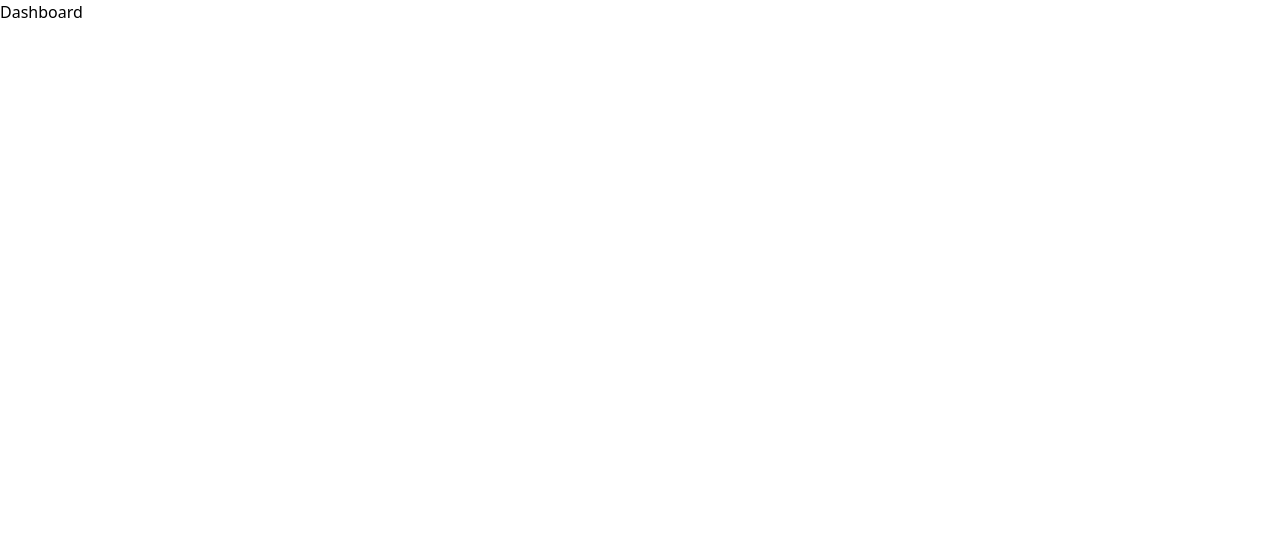
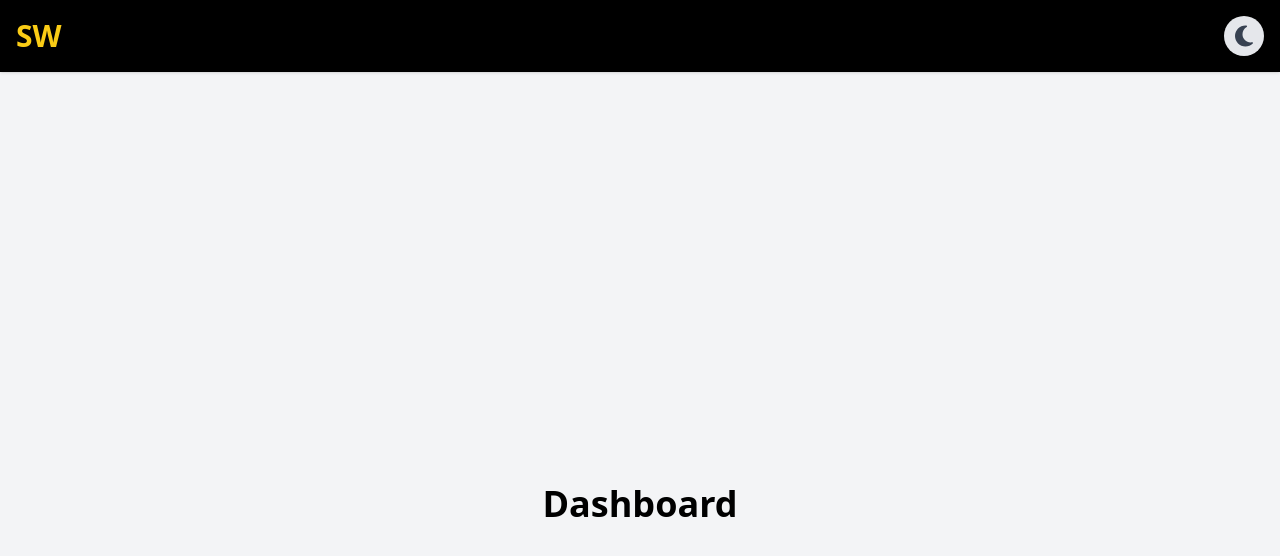
Before and after one commit to sizmamani/starwar, a React app: page / in a window 1280 px wide. Shown: the top 556 px of the page. Built offline with nearby package versions, Linux system fonts and the light colour scheme.

Commit message:
setup mainlaout and fix tailwind

```diff
--- /dev/null
+++ b/postcss.config.js
@@ -0,0 +1,3 @@
+module.exports = {
+  plugins: [require('tailwindcss'), require('autoprefixer')],
+};
--- a/public/index.html
+++ b/public/index.html
@@ -9,7 +9,6 @@
       name="description"
       content="Web site created using create-react-app"
     />
-    <link rel="apple-touch-icon" href="%PUBLIC_URL%/logo192.png" />
     <!--
       manifest.json provides metadata used when your web app is installed on a
       user's mobile device or desktop. See https://developers.google.com/web/fundamentals/web-app-manifest/
--- a/src/App.tsx
+++ b/src/App.tsx
@@ -1,14 +1,20 @@
 import { Dashboard, ResourceList, ResourceDetail } from 'routes';
 import { BrowserRouter, Routes, Route } from 'react-router-dom';
+import { ThemeProvider } from 'context/ThemeContext';
+import { MainLayout } from 'layouts/MainLayout';
 
 function App() {
   return (
     <BrowserRouter>
-      <Routes>
-        <Route path="/" element={<Dashboard />} />
-        <Route path="/:resource" element={<ResourceList />} />
-        <Route path="/:resource/:id" element={<ResourceDetail />} />
-      </Routes>
+      <ThemeProvider>
+        <MainLayout>
+          <Routes>
+            <Route path="/" element={<Dashboard />} />
+            <Route path="/:resource" element={<ResourceList />} />
+            <Route path="/:resource/:id" element={<ResourceDetail />} />
+          </Routes>
+        </MainLayout>
+      </ThemeProvider>
     </BrowserRouter>
   );
 }
--- /dev/null
+++ b/src/context/ThemeContext.tsx
@@ -0,0 +1,47 @@
+import React, { createContext, useContext, useState, useEffect } from 'react';
+
+type ThemeContextType = {
+  isDarkMode: boolean;
+  toggleTheme: () => void;
+};
+
+const ThemeContext = createContext<ThemeContextType | undefined>(undefined);
+
+export const ThemeProvider: React.FC<{ children: React.ReactNode }> = ({
+  children,
+}) => {
+  const [isDarkMode, setIsDarkMode] = useState(() => {
+    const savedTheme = localStorage.getItem('theme');
+    return (
+      savedTheme === 'dark' ||
+      (!savedTheme && window.matchMedia('(prefers-color-scheme: dark)').matches)
+    );
+  });
+
+  useEffect(() => {
+    localStorage.setItem('theme', isDarkMode ? 'dark' : 'light');
+    if (isDarkMode) {
+      document.documentElement.classList.add('dark');
+    } else {
+      document.documentElement.classList.remove('dark');
+    }
+  }, [isDarkMode]);
+
+  const toggleTheme = () => {
+    setIsDarkMode((prev) => !prev);
+  };
+
+  return (
+    <ThemeContext.Provider value={{ isDarkMode, toggleTheme }}>
+      {children}
+    </ThemeContext.Provider>
+  );
+};
+
+export const useTheme = () => {
+  const context = useContext(ThemeContext);
+  if (context === undefined) {
+    throw new Error('ThemeProvider is not found');
+  }
+  return context;
+};
--- a/src/index.tsx
+++ b/src/index.tsx
@@ -1,6 +1,6 @@
 import ReactDOM from 'react-dom/client';
 import App from './App';
-import 'assets/css/index.css';
+import './assets/css/index.css';
 
 const root = ReactDOM.createRoot(
   document.getElementById('root') as HTMLElement
--- /dev/null
+++ b/src/layouts/MainLayout.tsx
@@ -0,0 +1,38 @@
+import React from 'react';
+import { useTheme } from 'context/ThemeContext';
+import { FontAwesomeIcon } from '@fortawesome/react-fontawesome';
+import { faSun, faMoon } from '@fortawesome/free-solid-svg-icons';
+import { Link } from 'react-router-dom';
+
+interface MainLayoutProps {
+  children: React.ReactNode;
+}
+
+export const MainLayout: React.FC<MainLayoutProps> = ({ children }) => {
+  const { isDarkMode, toggleTheme } = useTheme();
+
+  return (
+    <>
+      <header className="bg-black dark:bg-gray-900 shadow sticky top-0 z-50 py-4">
+        <div className="max-w-7xl mx-auto px-4 flex justify-between items-center">
+          <Link
+            to="/"
+            className="text-blue-800 dark:text-yellow-300 no-underline"
+          >
+            <h1 className="text-3xl font-bold text-yellow-400 m-0">SW</h1>
+          </Link>
+          <button
+            className="w-10 h-10 flex items-center justify-center rounded-full bg-gray-200 dark:bg-gray-800 text-2xl text-gray-700 dark:text-yellow-300 hover:bg-gray-300 dark:hover:bg-yellow-900 transition"
+            onClick={toggleTheme}
+            aria-label="Toggle theme"
+          >
+            <FontAwesomeIcon icon={isDarkMode ? faSun : faMoon} />
+          </button>
+        </div>
+      </header>
+      <main className="min-h-[calc(100vh-80px)] py-8 bg-gray-100 dark:bg-gray-600">
+        <div className="max-w-7xl mx-auto px-4">{children}</div>
+      </main>
+    </>
+  );
+};
--- /dev/null
+++ b/tailwind.config.js
@@ -0,0 +1,9 @@
+/** @type {import('tailwindcss').Config} */
+module.exports = {
+  darkMode: 'class',
+  content: ['./src/**/*.{js,jsx,ts,tsx}', './public/index.html'],
+  theme: {
+    extend: {},
+  },
+  plugins: [],
+};
```
Also changed, not shown: public/manifest.json.
